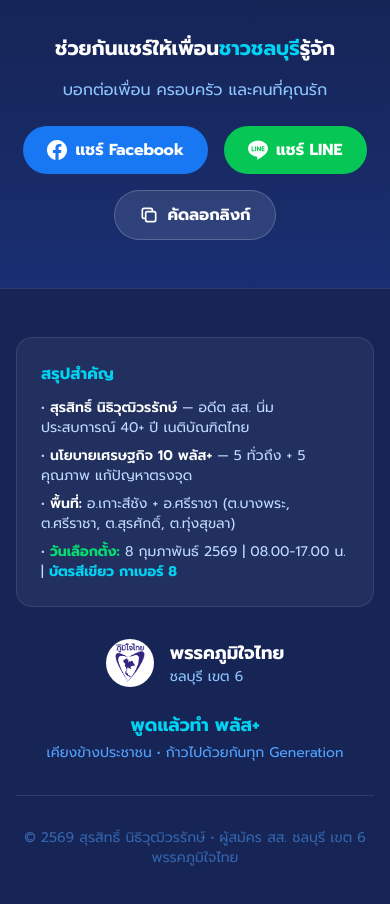
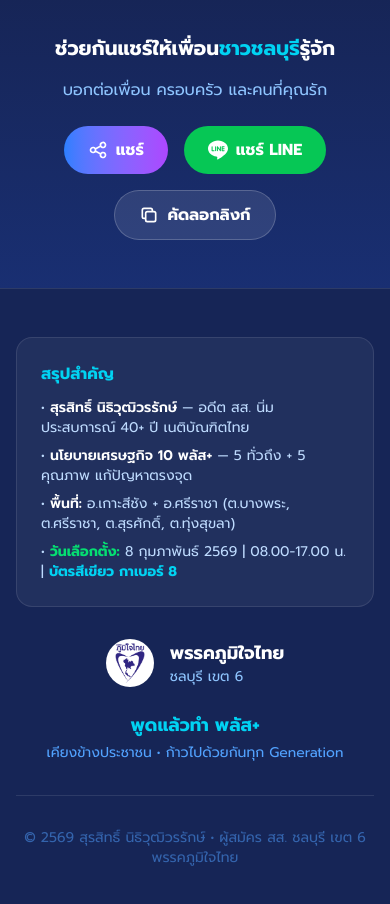
Before and after one commit to golfzalp112/surasit-landing, a Next.js app: page / in a window 390 px wide. Shown: the part 10700-11604 px from the top of the page. Built offline with nearby package versions, Linux system fonts and the light colour scheme.

Commit message:
feat: Use native Web Share API for better mobile sharing

```diff
--- a/src/components/SurasitLandingPage.tsx
+++ b/src/components/SurasitLandingPage.tsx
@@ -931,18 +931,32 @@
             <p className="text-blue-300 mb-6">บอกต่อเพื่อน ครอบครัว และคนที่คุณรัก</p>
 
             <div className="flex flex-wrap justify-center gap-4">
-              {/* Facebook Share */}
-              <a
-                href="https://www.facebook.com/sharer/sharer.php?u=https://surasit-landing.vercel.app"
-                target="_blank"
-                rel="noopener noreferrer"
-                className="flex items-center gap-2 px-6 py-3 bg-[#1877F2] hover:bg-[#1877F2]/80 rounded-full font-bold transition-all hover:scale-105"
+              {/* Share Button - Uses Native Share on Mobile */}
+              <button
+                onClick={async () => {
+                  const shareData = {
+                    title: 'สุรสิทธิ์ นิธิวุฒิวรรักษ์ | ผู้สมัคร สส. ชลบุรี เขต 6',
+                    text: 'เบอร์ 8 สุรสิทธิ์ นิธิวุฒิวรรักษ์ ผู้สมัคร สส. ชลบุรี เขต 6 พรรคภูมิใจไทย | 8 กุมภาพันธ์ 2569',
+                    url: 'https://surasit-landing.vercel.app'
+                  };
+
+                  if (navigator.share) {
+                    try {
+                      await navigator.share(shareData);
+                    } catch (err) {
+                      console.log('Share cancelled');
+                    }
+                  } else {
+                    window.open('https://www.facebook.com/sharer/sharer.php?u=https://surasit-landing.vercel.app', '_blank');
+                  }
+                }}
+                className="flex items-center gap-2 px-6 py-3 bg-gradient-to-r from-blue-500 to-purple-500 hover:from-blue-600 hover:to-purple-600 rounded-full font-bold transition-all hover:scale-105"
               >
-                <svg className="w-5 h-5" fill="currentColor" viewBox="0 0 24 24">
-                  <path d="M24 12.073c0-6.627-5.373-12-12-12s-12 5.373-12 12c0 5.99 4.388 10.954 10.125 11.854v-8.385H7.078v-3.47h3.047V9.43c0-3.007 1.792-4.669 4.533-4.669 1.312 0 2.686.235 2.686.235v2.953H15.83c-1.491 0-1.956.925-1.956 1.874v2.25h3.328l-.532 3.47h-2.796v8.385C19.612 23.027 24 18.062 24 12.073z"/>
+                <svg xmlns="http://www.w3.org/2000/svg" className="w-5 h-5" fill="none" viewBox="0 0 24 24" stroke="currentColor" strokeWidth={2}>
+                  <path strokeLinecap="round" strokeLinejoin="round" d="M8.684 13.342C8.886 12.938 9 12.482 9 12c0-.482-.114-.938-.316-1.342m0 2.684a3 3 0 110-2.684m0 2.684l6.632 3.316m-6.632-6l6.632-3.316m0 0a3 3 0 105.367-2.684 3 3 0 00-5.367 2.684zm0 9.316a3 3 0 105.368 2.684 3 3 0 00-5.368-2.684z" />
                 </svg>
-                <span>แชร์ Facebook</span>
-              </a>
+                <span>แชร์</span>
+              </button>
 
               {/* LINE Share */}
               <a
```
